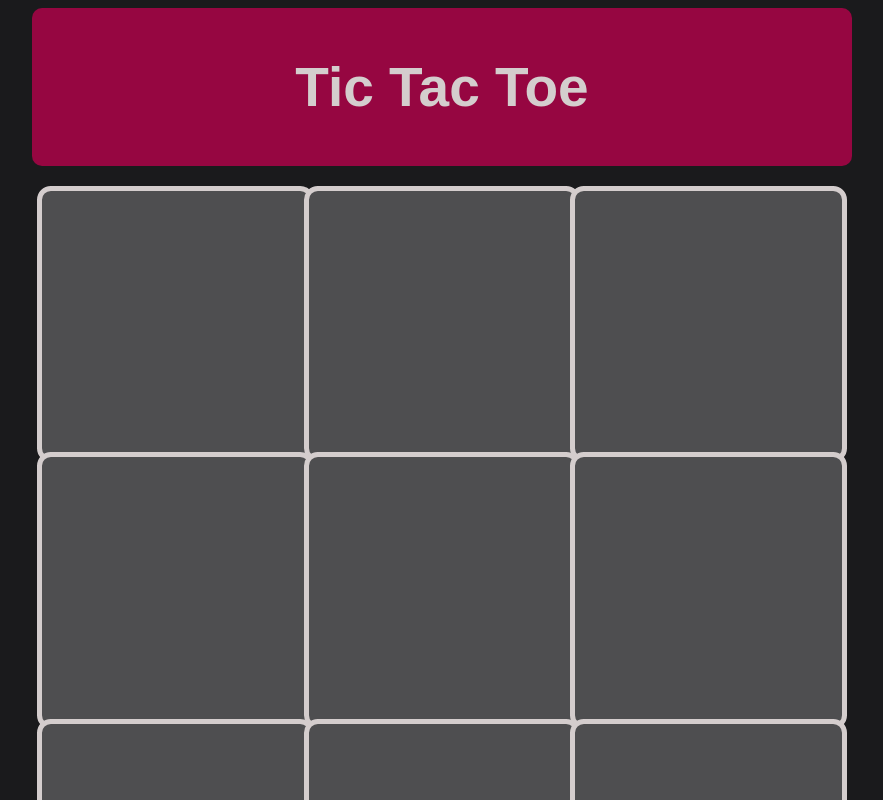
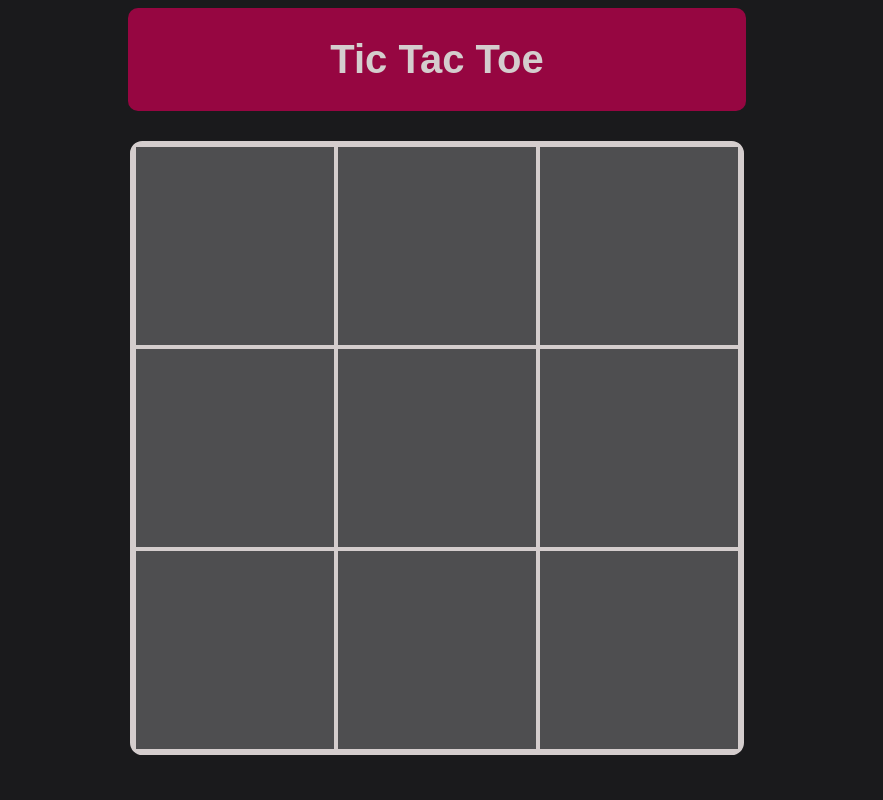
Before and after one commit to mdacach/vue-tic-tac-toe, a Vue app: page / in a window 1280 px wide. Shown: the top 800 px of the page, without its empty margins (203-1086 px from the left). Built offline with nearby package versions, Linux system fonts and the light colour scheme.

Commit message:
fix alignment with header

```diff
--- a/src/App.vue
+++ b/src/App.vue
@@ -1,16 +1,8 @@
 <template>
   <div id="app">
-    <div id="app-container">
-      <Header />
+    <Header />
 
-      <Cells
-        :gameOver="gameOver"
-        :turn="turn"
-        :cells="cells"
-        @marked="nextTurn"
-        @gameOver="endGame"
-      ></Cells>
-    </div>
+    <Cells :gameOver="gameOver" :turn="turn" :cells="cells" @marked="nextTurn" @gameOver="endGame"></Cells>
   </div>
 </template>
 
@@ -65,9 +57,11 @@ body {
   background-color: var(--primary-color);
 }
 
-#app-container {
+#app {
+  /* serve as a container */
+  height: 60vw;
+  width: 60vw;
   margin: 0 auto;
-  height: 1000px;
-  width: 810px;
+  position: relative;
 }
 </style>
--- a/src/components/Cell.vue
+++ b/src/components/Cell.vue
@@ -29,15 +29,15 @@ export default {
 
 <style >
 .cell {
+  box-sizing: border-box;
   width: 100%;
   height: 100%;
   background-color: var(--secundary-color);
-  border: solid #d4cdcd 5px;
-  border-radius: 5%;
+  border: solid #d4cdcd 2px;
 }
 
 .cell:hover {
-  opacity: 0.8;
+  opacity: 0.9;
 }
 
 .x {
--- a/src/components/Cells.vue
+++ b/src/components/Cells.vue
@@ -71,11 +71,13 @@ export default {
 
 <style>
 #cells-container {
-  width: 800px;
-  height: 800px;
+  box-sizing: border-box;
+  width: 80%;
+  height: 80%;
   display: grid;
   grid-template-columns: repeat(3, 1fr);
-  grid-template-rows: repeat(3, 1fr);
   margin: 0 auto;
+  border: solid #d4cdcd 4px;
+  border-radius: 2%;
 }
 </style>
--- a/src/components/Header.vue
+++ b/src/components/Header.vue
@@ -16,17 +16,17 @@ export default {
 h1 {
   font-family: Maven, fantasy;
   font-weight: bold;
-  font-size: 55px;
+  font-size: 250%;
   color: #d4cdcd;
 }
 
 #header {
   background-color: var(--terciary-color);
-  width: 800px;
-  padding: 10px;
+  width: 80%;
   text-align: center;
+  margin: 0 auto;
+  margin-bottom: 30px;
+  padding: 2px;
   border-radius: 10px;
-  margin: 0 auto;
-  margin-bottom: 20px;
 }
 </style>
```
Also changed, not shown: 7 other files (tests, documents, lock files or other folders).
